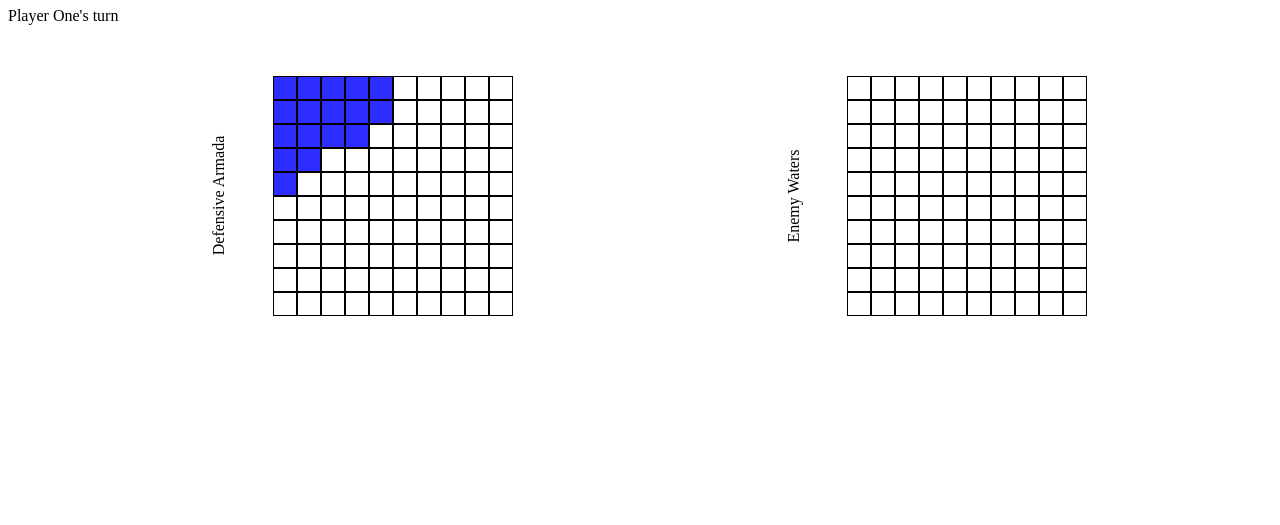
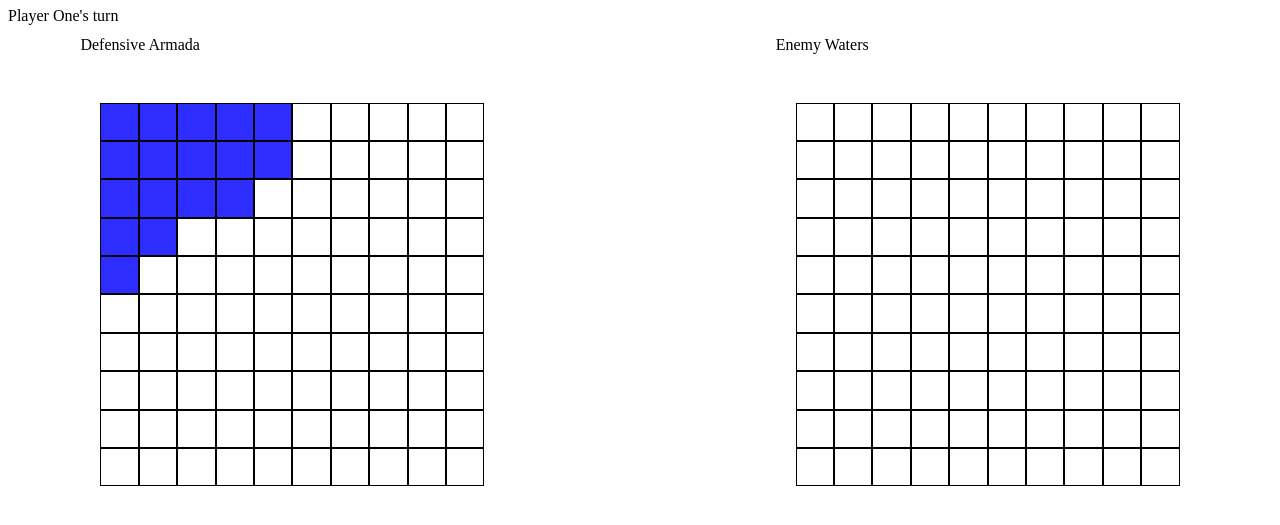
Before and after one commit to cabelstein12/battleship, a website built with webpack: page dist/index.html in a window 1280 px wide. Shown: the part 51-576 px from the top of the page. Built offline with nearby package versions, Linux system fonts and the light colour scheme.

Commit message:
clean up styling

```diff
--- a/src/style.css
+++ b/src/style.css
@@ -12,8 +12,9 @@ header{
     height: 100%;
     width: 100%;
     display: grid;
-    grid-template-columns: 15% 35% 15% 35%;
+    grid-template-columns: 10% 25% 30% 25% 10%;
     grid-template-rows: 100%;
+    overflow: hidden;
 }
 
 .coordinate {
@@ -24,52 +25,41 @@ header{
     background-color: rgba(0, 0, 0, 0.866);
 }
 
-/* #defense .coordinate:hover {
-    background-color: rgba(86, 86, 86, 0.589);
-} */
-
 #defense,
 #offense {
     display: inline-grid;
-    grid-template-columns: 10% 65%;
-    align-items: center;
+    grid-template-rows: 10% 90%;
     justify-content: center;
     text-align: center;
     padding: 2%;
 }
 
 #defense{
-    grid-column-start: 2;
-    grid-column-end: 2;
-    position: fixed;
+    grid-column: 2 / 3;
+    /* position: fixed; */
     left: 10%;
 }
 
-#defense .gridID{
-    padding-bottom: 28px;
-}
-
 #offense{
-    grid-column-start: 4;
-    grid-column-end: 4;
-    position: fixed;
+    grid-column: 4 / 5;
+    /* position: fixed; */
     right: 10%
 }
 
 .gridID{
     padding:5px;
     margin: 0px;
-    grid-column-start: 1;
-    transform: rotate(270deg) translateY(-40px);
+    grid-row-start: 1;
     height: min-content;
     width: max-content;
 
 }
  .grid{
-    grid-column-start: 2;
+    /* position: relative; */
+    grid-row-start: 2;
     display: inline-grid;
-    grid-template-columns: repeat(10, 1.5em);
-    grid-template-rows: repeat(10, 1.5em);
+    grid-template-columns: repeat(10, 3vw);
+    grid-template-rows: repeat(10, 3vw);
     padding: 25px;
  }
 
```
